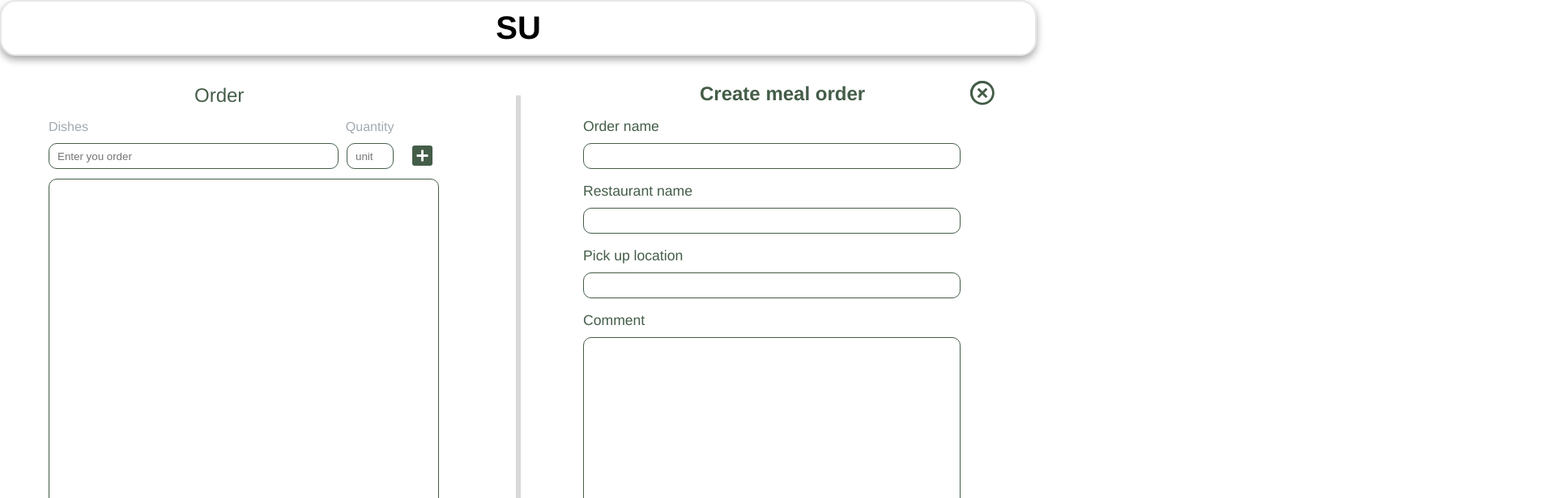
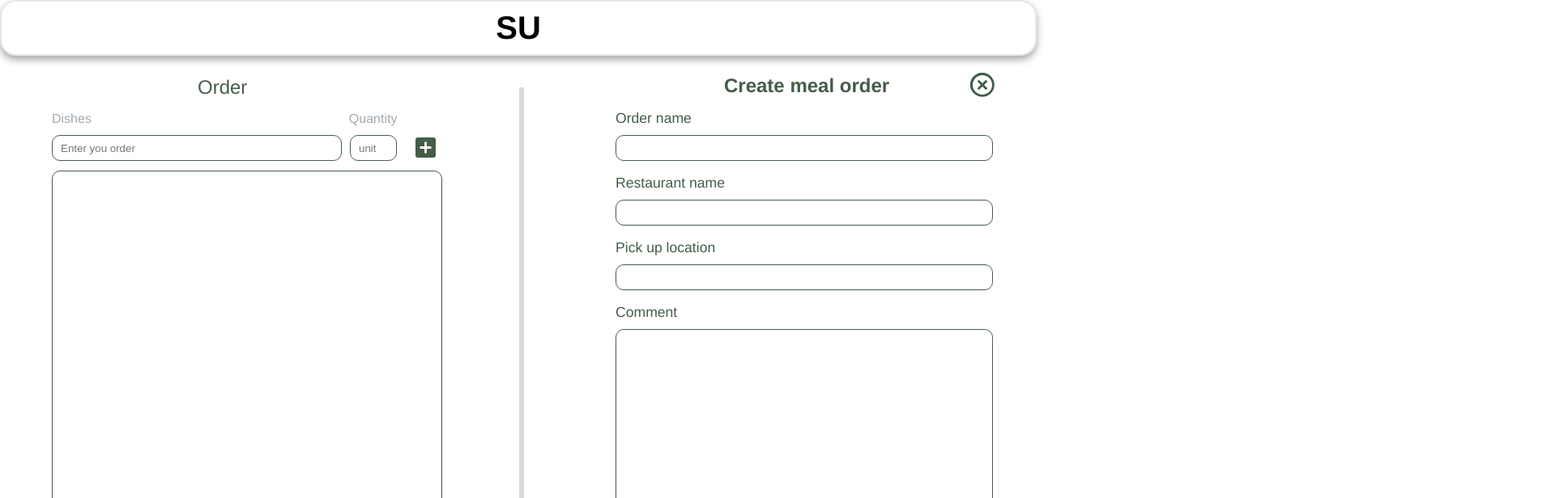
Before and after one commit to Green-Teaz123/Green_, a React (Create React App) app: page /create in a window 1280 px wide. Shown: the top 616 px of the page at 81% size, 1920 px wide, since content can reach past the window. Built offline with nearby package versions, Linux system fonts and the light colour scheme.

Commit message:
fix position create order

```diff
--- a/src/styles/createOrder.css
+++ b/src/styles/createOrder.css
@@ -4,9 +4,10 @@
 .create-order{
     display: flex;
     align-items: center;
-    justify-content: center;
+    justify-content: space-between;
     flex-direction: column;
     margin-top: 10px;
+    margin: auto;
     font-family: 'Franklin Gothic Medium', 'Arial Narrow', Arial, sans-serif;
 
 }
@@ -33,6 +34,7 @@
 
 .form-create-order {
     display: flex;
+    justify-content: center;
     flex-direction: column;
 
 }
@@ -127,19 +129,18 @@
     margin-top: 15px;
     margin-bottom: 35px;
 }
-
 @media only screen and (min-width : 1200px) {
     .create-order{
         width: 1200px;
     }
     .header-create-order{
-        width: 1200px;
+        width: 1100px;
     }
     .form-create-order{
         width: 1200px;
     }
     .create-order .header-create-order {
-        margin-right: -144%;
+        margin-right: -134%;
         margin-top: 1%;
     }
     .create-order .header-create-order p {
@@ -189,13 +190,13 @@
         height: 200px;
     }
     .create-order .form-create-order #lbl5{
-        margin-left: 20%;
+        margin-left: 17%;
         margin-top: -45%;
         font-size: 150%;
     }
     .add-order{
         margin-top: 7%;
-        margin-left: 5%;
+        margin-left: 2%;
         width: 40%;
         height: 420px;
     }
@@ -210,7 +211,7 @@
         font-size: 100%;
     }
     .gen-dishes .dishe-name{
-        margin-left: 5%;
+        margin-left: 2%;
         margin-top: -80%;
         width: 28%;
     }
@@ -239,8 +240,10 @@
       }
 }
 
+
 @media only screen and (min-width: 1700px){
     .create-order{
+
         width: 1700px;
     }
     .header-create-order{
@@ -272,8 +275,8 @@
         height: 75vh;
     }
     .add-order{
-        margin-top: 5%;
-        margin-left: 5%;
+        margin-top: 6%;
+        margin-left: 2%;
         width: 40%;
         height: 420px;
     }
@@ -296,7 +299,7 @@
     }
     .create-order .form-create-order #lbl5{
         margin-top: -33%;
-        margin-left: 22%;
+        margin-left: 19%;
         font-weight: bold;
     }
     .order-success-add {
```
